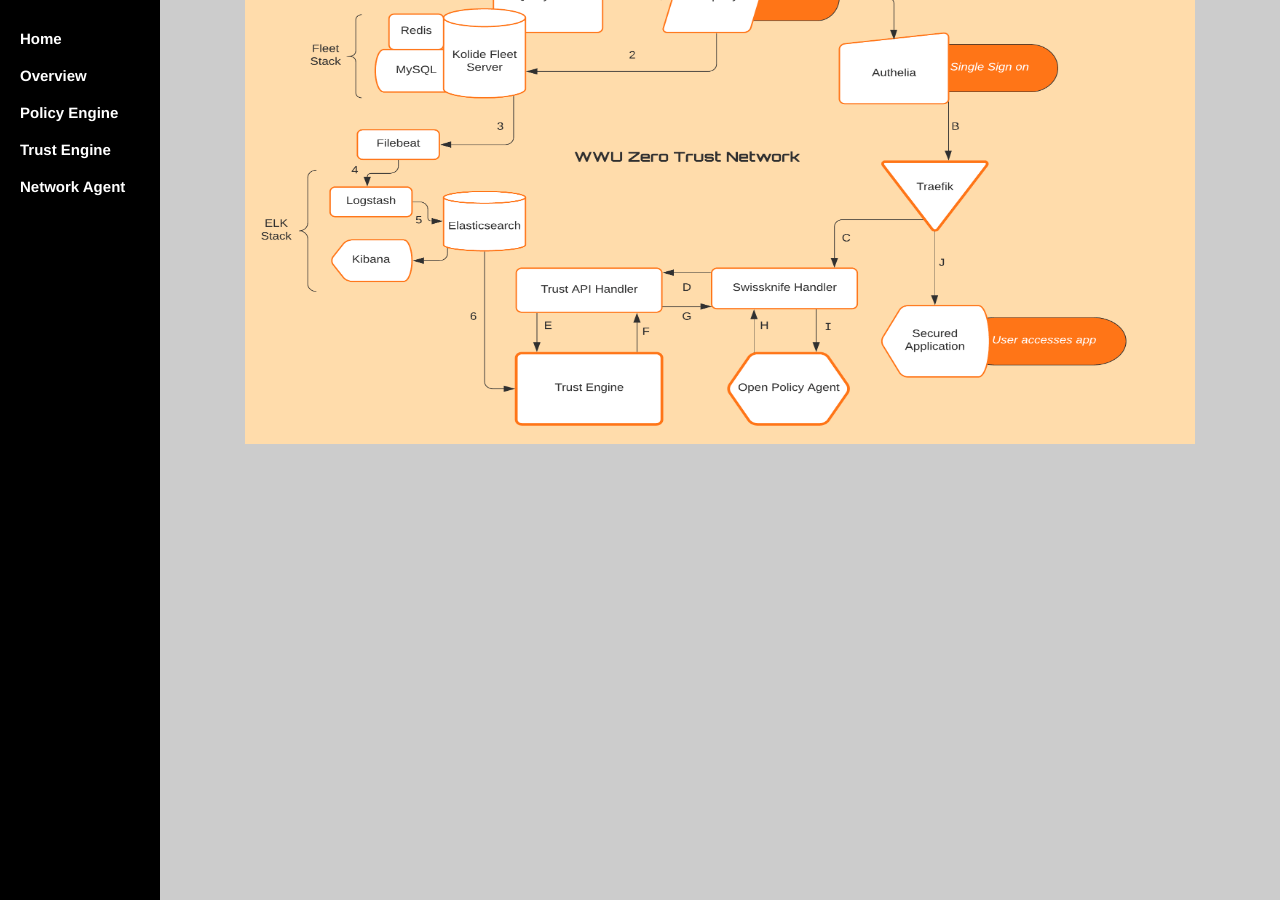
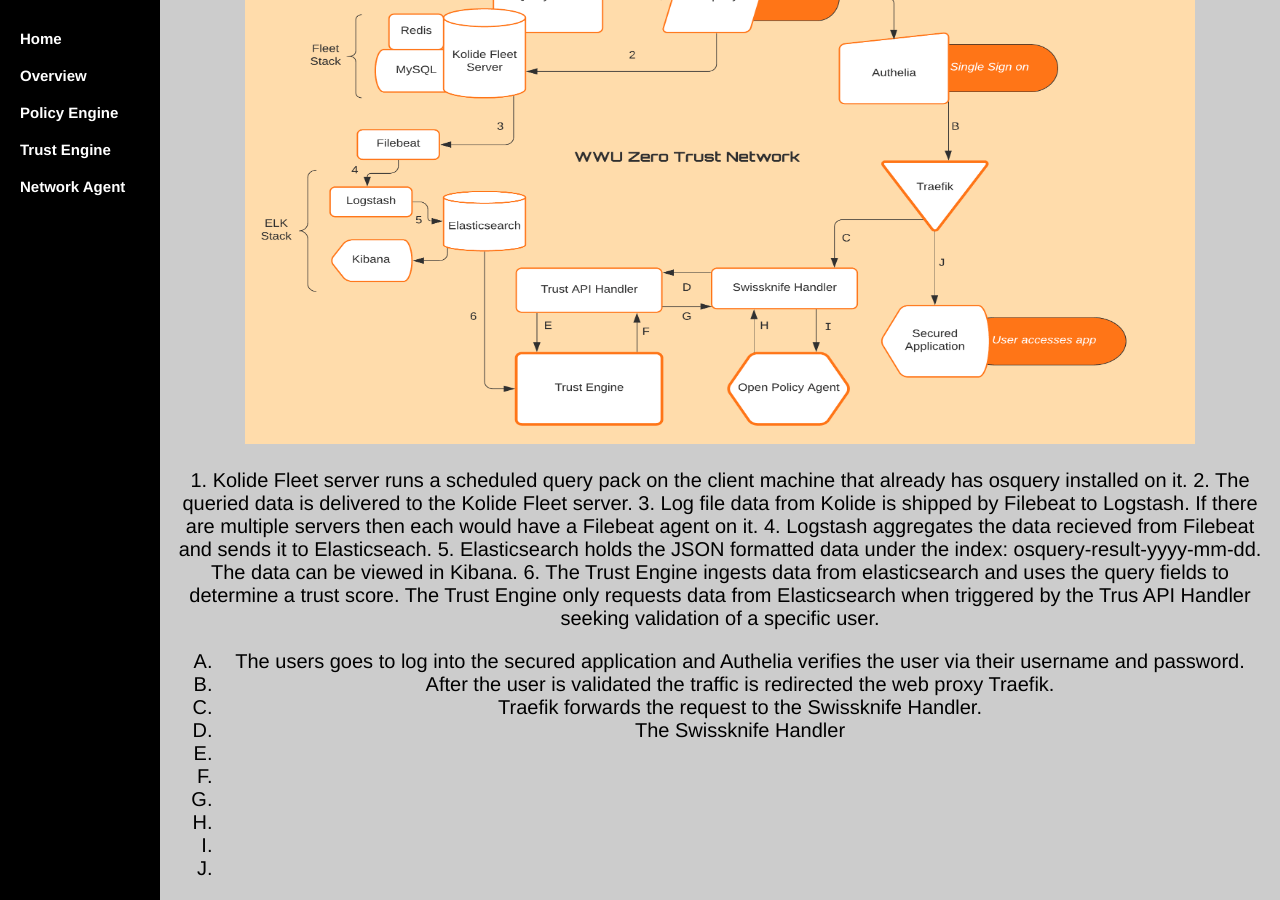
Before and after one commit to WWUZeroTrust/WWUZeroTrust.github.io, a Jekyll site: the page Documentation/index.html, which Jekyll copies as it is, in a window 1280 px wide and 900 px high, scrolled down 802 px. Built offline with Jekyll 4.4.1, drawn with Linux system fonts in a browser that asks for light colours.

Commit message:
Update index.html

```diff
--- a/Documentation/index.html
+++ b/Documentation/index.html
@@ -74,5 +74,24 @@
 	<p><center>
   		<img src="/image/Flowchart.png" alt="hi" class="inline" height="500" width="950"/>
 	</p>
+	1. Kolide Fleet server runs a scheduled query pack on the client machine that already has osquery installed on it.
+	2. The queried data is delivered to the Kolide Fleet server.
+	3. Log file data from Kolide is shipped by Filebeat to Logstash. If there are multiple servers then each would have a Filebeat agent on it.
+	4. Logstash aggregates the data recieved from Filebeat and sends it to Elasticseach.
+	5. Elasticsearch holds the JSON formatted data under the index: osquery-result-yyyy-mm-dd. The data can be viewed in Kibana.
+	6. The Trust Engine ingests data from elasticsearch and uses the query fields to determine a trust score. The Trust Engine only requests
+	data from Elasticsearch when triggered by the Trus API Handler seeking validation of a specific user.
 
+<ol type="A">
+   <li> The users goes to log into the secured application and Authelia verifies the user via their username and password.</li>
+   <li> After the user is validated the traffic is redirected the web proxy Traefik.</li>
+   <li> Traefik forwards the request to the Swissknife Handler.</li>
+   <li> The Swissknife Handler </li>
+   <li></li>
+   <li></li>
+   <li></li>
+   <li></li>
+   <li></li>
+   <li></li>
+</ol>
 </html>
```
